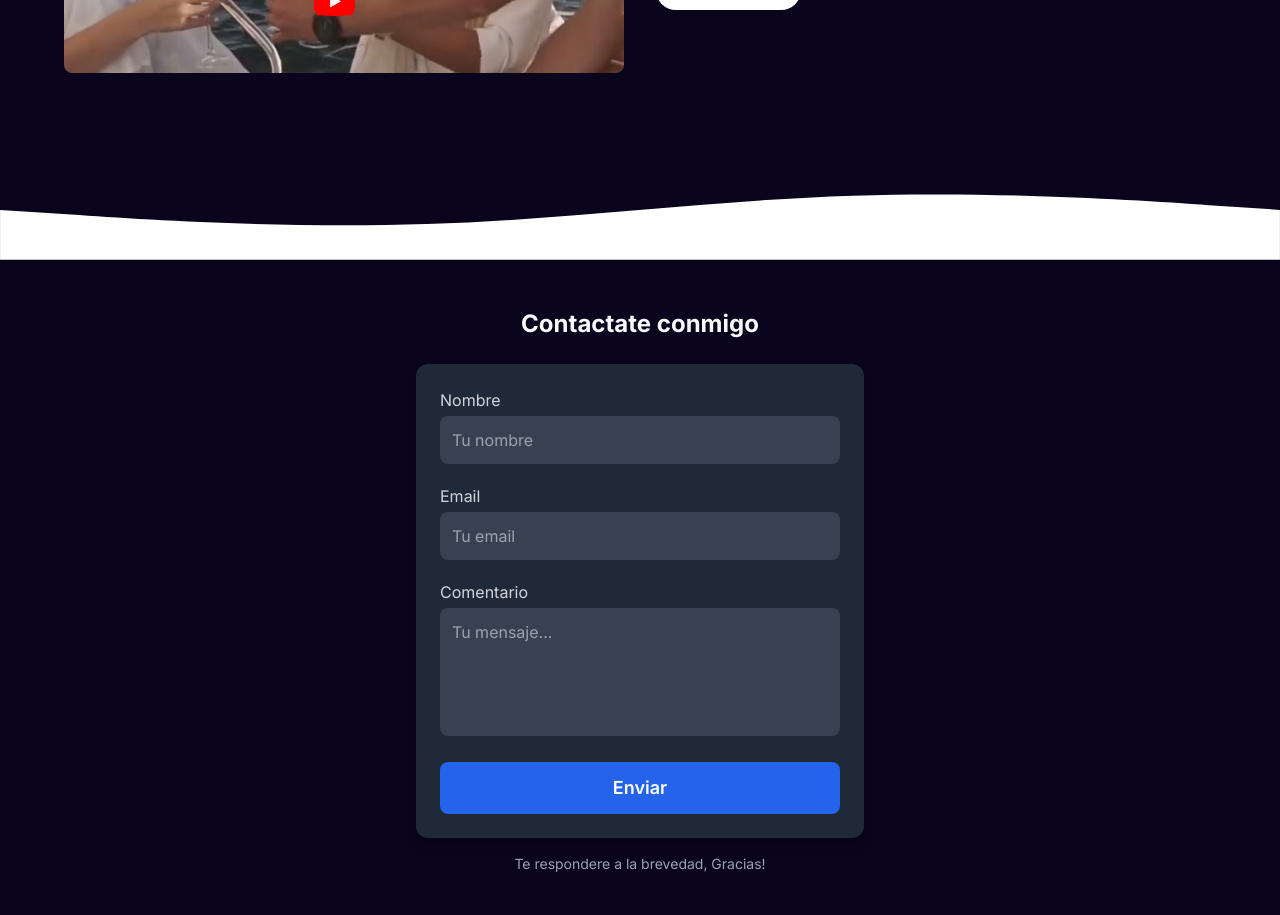
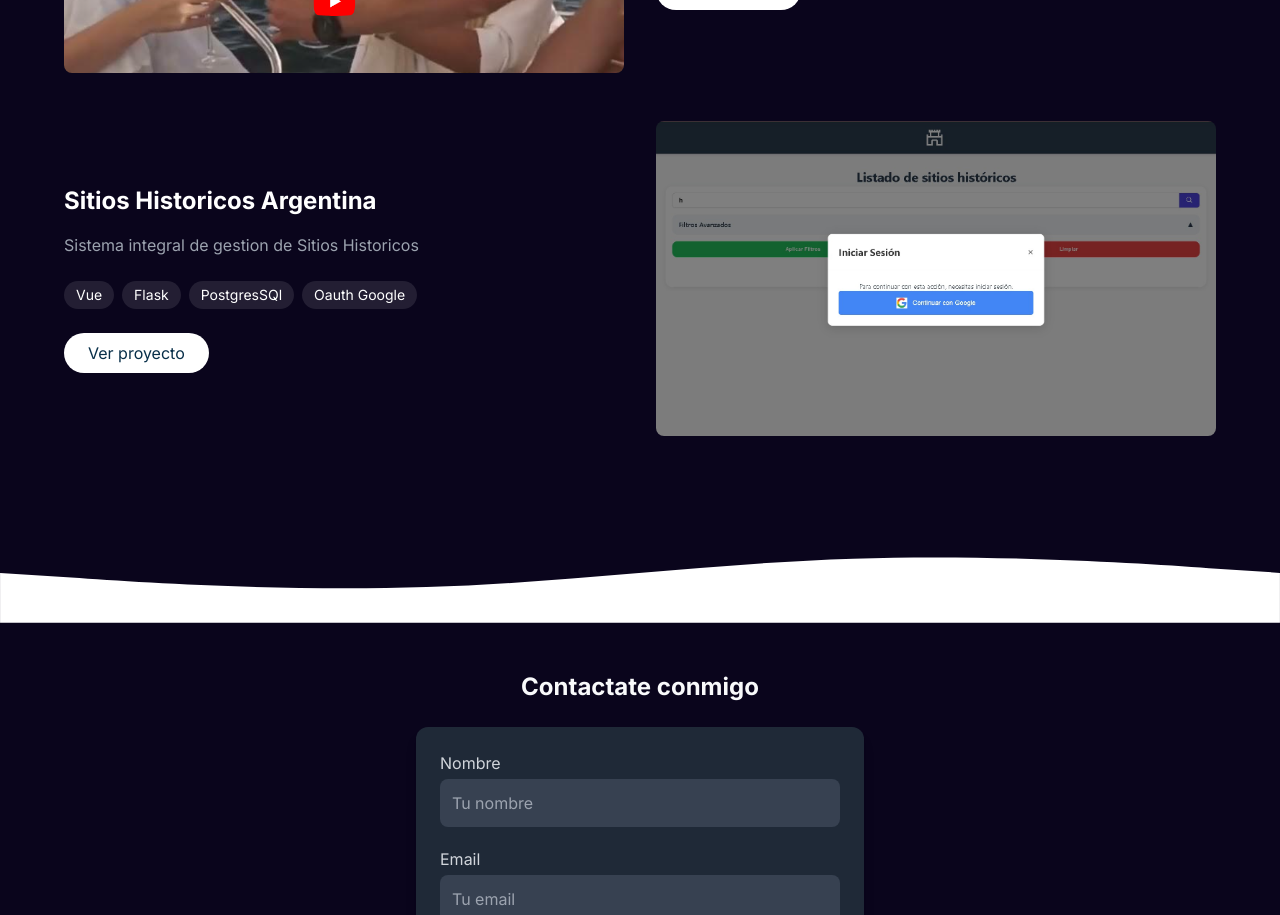
Before and after one commit to dadito6/PortfolioCesar, a Next.js app: page / in a window 1280 px wide. Shown: the part 2000-2915 px from the top of the page. Built offline with nearby package versions, Linux system fonts and the light colour scheme.

Commit message:
Agrego Proyecto

```diff
--- a/app/components/projects.tsx
+++ b/app/components/projects.tsx
@@ -26,6 +26,13 @@ const projects = [
     image: "/MateYate.png",
     link:"https://github.com/carrera7/YateMate",
     tech: ["Django", "Python", "SQLite"],
+  },
+  {
+    title: "Sitios Historicos Argentina",
+    description: "Sistema integral de gestion de Sitios Historicos",
+    image: "/efimero.jpg",
+    link:"https://grupo17.proyecto2025.linti.unlp.edu.ar/",
+    tech: ["Vue", "Flask", "PostgresSQl", "Oauth Google"],
   },
 ]
 
```
Also changed, not shown: package.json (+4 -4 lines), tsconfig.json (+20 -5 lines), public/efimero.jpg (added), 1 other file (tests, documents, lock files or other folders).
